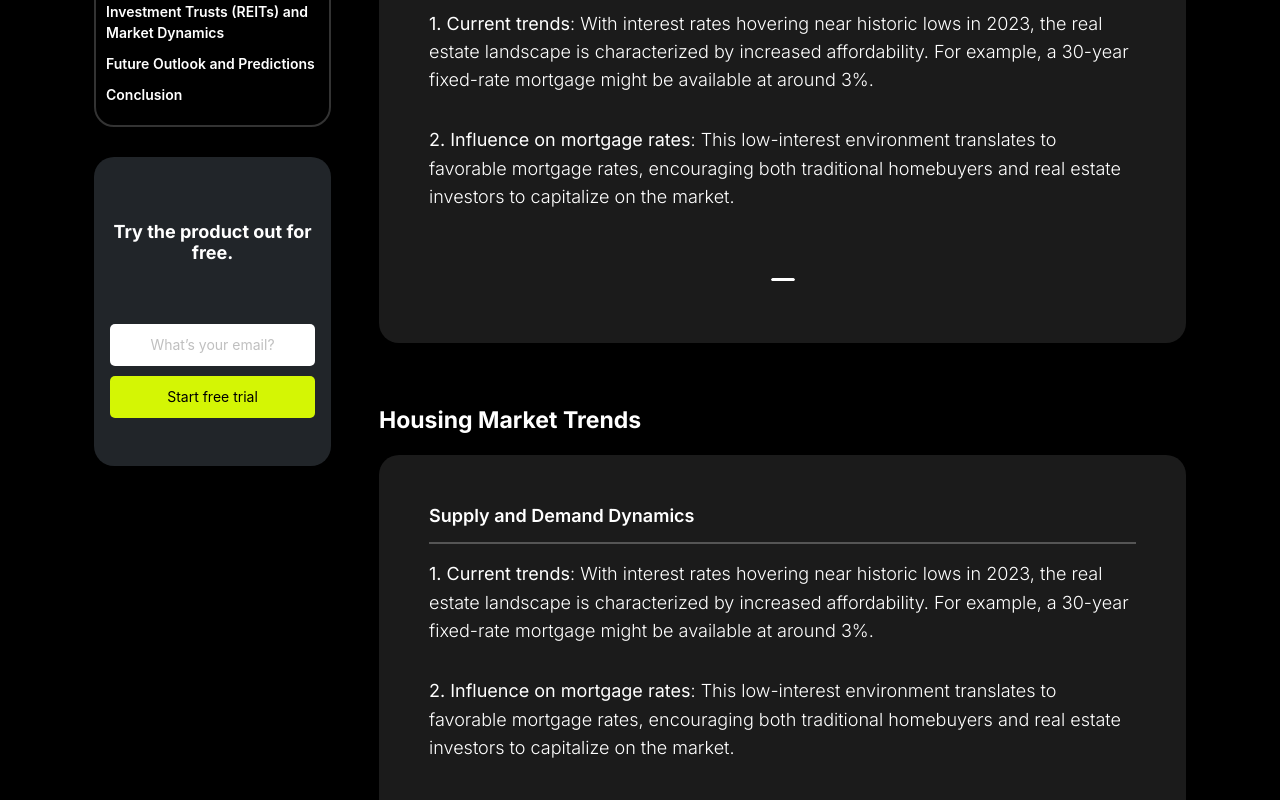
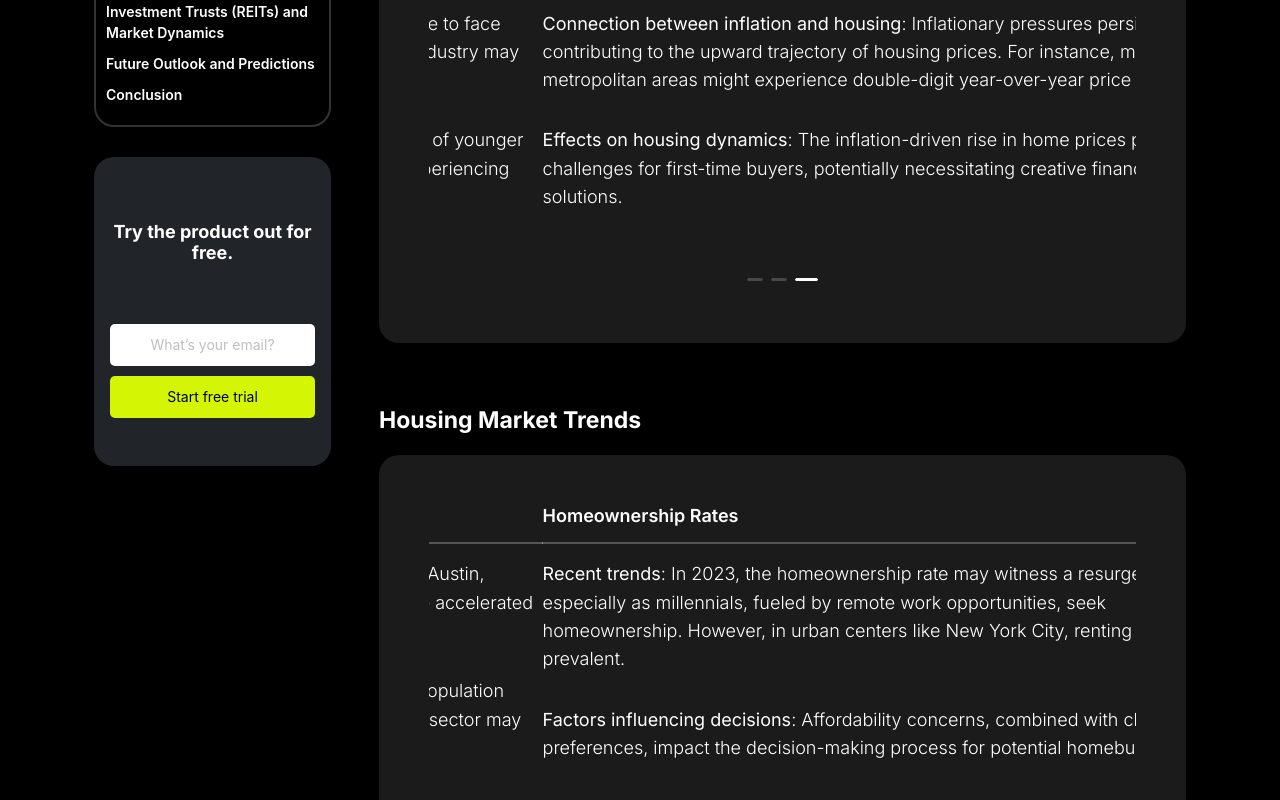
Before and after one commit to webtesting22/vaar, a React (Vite) app: page /SingleResource5 in a window 1280 px wide. Shown: the part 1140-1940 px from the top of the page. Built offline with nearby package versions, Linux system fonts and the light colour scheme.

Commit message:
push carousal infomation

```diff
--- a/src/Components/AllResources/Resources5/SingleResource5.jsx
+++ b/src/Components/AllResources/Resources5/SingleResource5.jsx
@@ -63,6 +63,31 @@ function SingleResource5() {
                     cardPointDescription: "This low-interest environment translates to favorable mortgage rates, encouraging both traditional homebuyers and real estate investors to capitalize on the market."
                 }
             ]
+        },
+        {
+            cardTitle:"Employment and Income",
+            cardPoints:[
+                {
+                    cardSubtitle:"Unemployment rates",
+                    cardPointDescription:"1. Despite improvements, certain sectors continue to face employment challenges post-pandemic. For instance, the hospitality industry may still grapple with workforce adjustments."
+                },{
+                    cardSubtitle:"Impact on demographics",
+                    cardPointDescription:"The job market nuances influence the ability of younger demographics to enter the housing market, with industries like tech experiencing robust growth."
+                }
+            ]
+        },
+        {
+            cardTitle:"Inflation and Housing Prices",
+            cardPoints:[
+                {
+                    cardSubtitle:"Connection between inflation and housing",
+                    cardPointDescription:"Inflationary pressures persist, contributing to the upward trajectory of housing prices. For instance, major metropolitan areas might experience double-digit year-over-year price increases."
+                },
+                {
+                    cardSubtitle:"Effects on housing dynamics",
+                    cardPointDescription:"The inflation-driven rise in home prices poses challenges for first-time buyers, potentially necessitating creative financing solutions."
+                }
+            ]
         }
     ]
     const HousingcardData = [
@@ -70,15 +95,41 @@ function SingleResource5() {
             cardTitle: "Supply and Demand Dynamics",
             cardPoints: [
                 {
-                    cardSubtitle: "1. Current trends",
-                    cardPointDescription: "With interest rates hovering near historic lows in 2023, the real estate landscape is characterized by increased affordability. For example, a 30-year fixed-rate mortgage might be available at around 3%."
+                    cardSubtitle: "1. Inventory levels",
+                    cardPointDescription: "Scarce housing inventory in 2023 intensifies competition among buyers and investors. In cities like San Francisco, where demand outstrips supply, bidding wars become common."
                 },
                 {
-                    cardSubtitle: "2. Influence on mortgage rates",
-                    cardPointDescription: "This low-interest environment translates to favorable mortgage rates, encouraging both traditional homebuyers and real estate investors to capitalize on the market."
+                    cardSubtitle: "2. Demographic impacts",
+                    cardPointDescription: "The surge in demand from millennials, particularly in suburbs, influences housing market dynamics."
                 }
             ]
-        }
+        },
+        {
+            cardTitle:"Regional Disparities",
+            cardPoints:[
+                {
+                    cardSubtitle:"Varied market conditions",
+                    cardPointDescription:"Regional variations persist. In tech hubs like Austin, Texas, and Raleigh, North Carolina, real estate markets may experience accelerated growth due to influxes of remote workers."
+                },
+                {
+                    cardSubtitle:"Local economic factors",
+                    cardPointDescription:"The interplay of job markets, industries, and population growth on regional real estate. For instance, in Seattle, a booming tech sector may contribute to a robust real estate market."
+                }
+            ]
+        },
+        {
+            cardTitle:"Homeownership Rates",
+            cardPoints:[
+                {
+                    cardSubtitle:"Recent trends",
+                    cardPointDescription:"In 2023, the homeownership rate may witness a resurgence, especially as millennials, fueled by remote work opportunities, seek homeownership. However, in urban centers like New York City, renting might remain prevalent."
+                },
+                {
+                    cardSubtitle:"Factors influencing decisions",
+                    cardPointDescription:"Affordability concerns, combined with changing preferences, impact the decision-making process for potential homebuyers."
+                }
+            ]
+        },
     ]
     const FinancingcardData = [
         {
```
